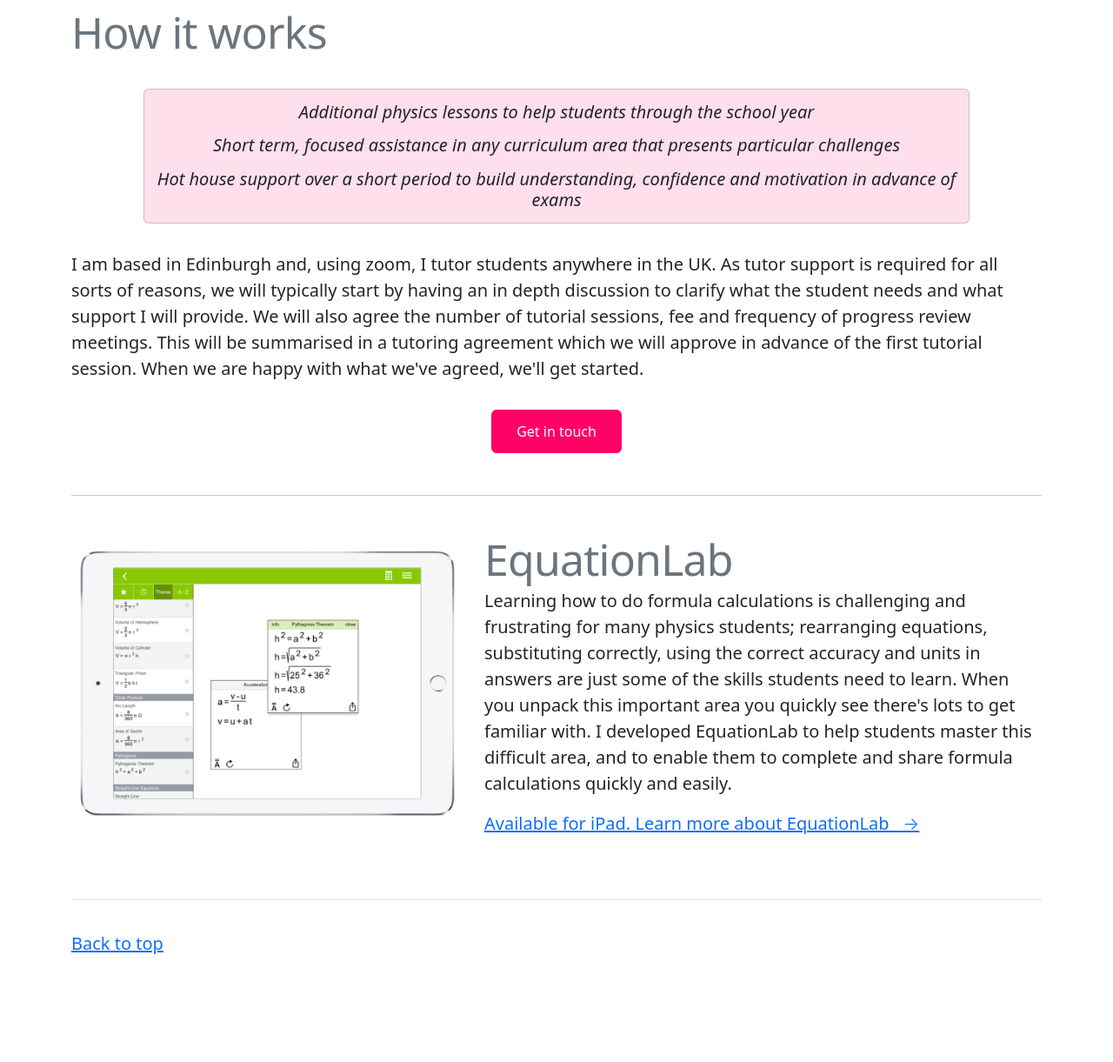
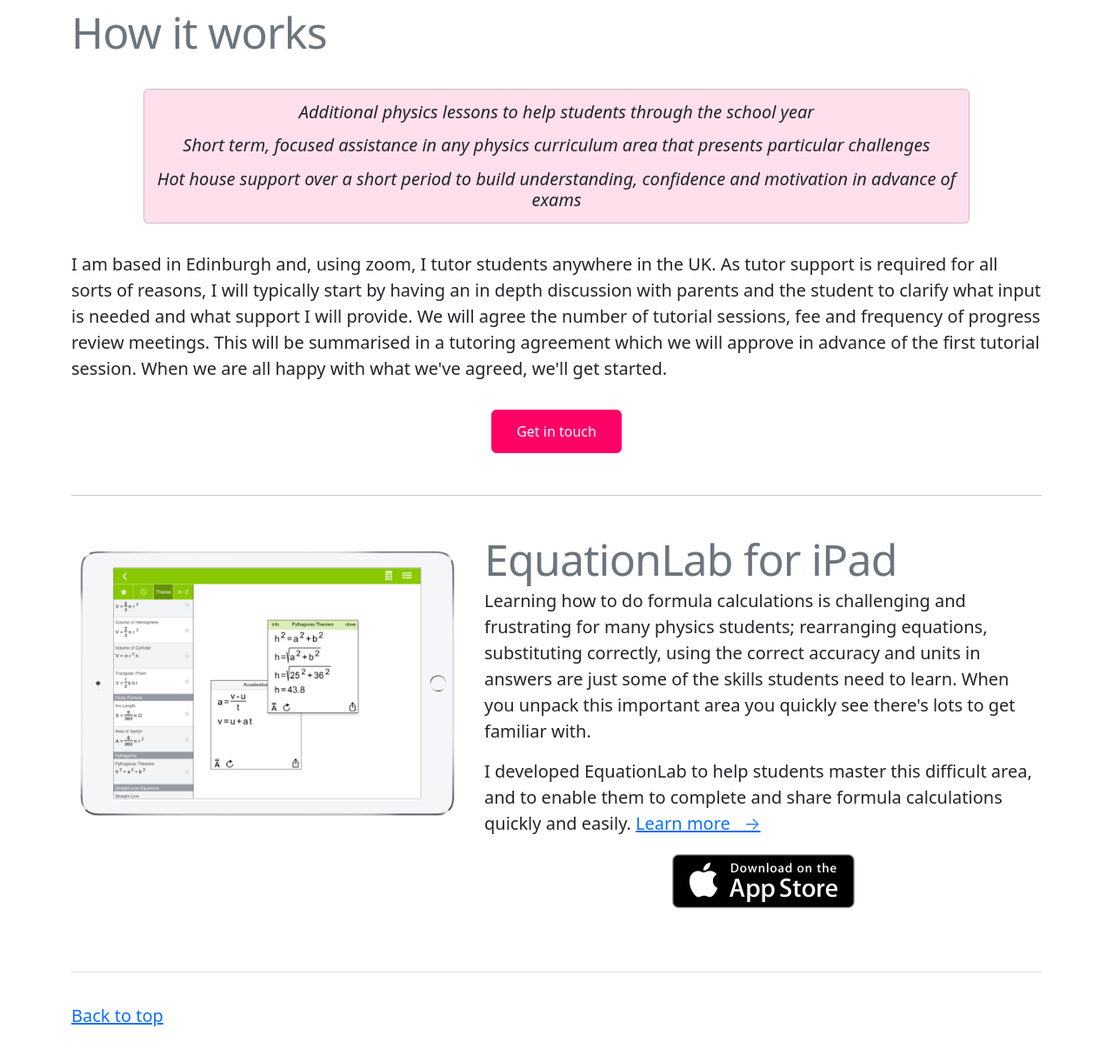
Before and after one commit to rob-code/tutoring_site, a plain HTML site: page index.html in a window 1280 px wide. Shown: the part 2716-3937 px from the top of the page at 87% size. Drawn offline with nearby package versions, Linux system fonts and the light colour scheme.

Commit message:
clean up

```diff
--- a/css/tutor.css
+++ b/css/tutor.css
@@ -136,6 +136,25 @@
         width: 5em;
         height:  5em;
       }
+
+
+
+
+
+
+.purchase-button-container {
+  padding-top: 10px;
+}
+img.purchase-button {
+      width: 210px;
+      height:63px;
+      margin-top: 20px;
+      display: block;
+        margin-left: auto;
+        margin-right: auto;
+}
+
+
 
 /* ******************** contact us and thank you pages ******************** */
 
--- a/index.html
+++ b/index.html
@@ -57,7 +57,7 @@
     <div class="row featurette" style="padding-top:1em;">
       <div class="col-md-7">
         <h2 class="fw-normal lh-1"><span class="text-muted featurette-heading">About</span></h2>
-        <p class="lead">Robert Brice has 18 years classroom experience teaching all levels of the high school physics curriculum and is a Chartered Physics Teacher. He taught in James Gillespie's High School (JGHS), Edinburgh which regularly achieved excellent results in physics and is ranked highly in national league tables. He led the Advanced Higher Physics programme in JGHS, trained teachers in the Thinking Science cognitive acceleration programme, and was involved in several initiatives exploring using the use of digital technology in learning.</p>
+        <p class="lead">Robert Brice has 18 years classroom experience teaching all levels of the high school physics curriculum and is a Chartered Physics Teacher. He taught in James Gillespie's High School (JGHS), Edinburgh which regularly achieved excellent results in physics and is ranked highly in national league tables. He led the Advanced Higher Physics programme in JGHS, trained teachers in the Thinking Science cognitive acceleration programme, and was involved in several initiatives exploring how digital technology could be used to support learning.</p>
         <p class="lead">Robert qualified as a teacher in 2000 at Edinburgh University following a successful career in renewable energy with BP in London and Sydney, and as a self employed energy and environmental consultant.</p>
         <p class="lead">In addition to his PGCE, Robert has a BSc (Hons) in Physics from St Andrews University and a Masters in Environmental Management (Distinction). His interests include sailing, playing guitar, cycling and sculpture.</p>
       </div>
@@ -80,7 +80,7 @@
     <div class="card-body">
       <ul class="ul-styles">
       <li class="li-style">Additional physics lessons to help students through the school year</li>
-      <ii class="li-style">Short term, focused assistance in any curriculum area that presents particular challenges</li>
+      <ii class="li-style">Short term, focused assistance in any physics curriculum area that presents particular challenges</li>
       <li class="li-style">Hot house support over a short period to build understanding, confidence and motivation in advance of exams</li>
 
 <!-- <i class="bi-check check-icon"></i> -->
@@ -90,7 +90,7 @@
     </div>
     <div class="col-sm-1"></div>
 
-        <p class="lead">I am based in Edinburgh and, using zoom, I tutor students anywhere in the UK. As tutor support is required for all sorts of reasons, we will typically start by having an in depth discussion to clarify what the student needs and what support I will provide. We will also agree the number of tutorial sessions, fee and frequency of progress review meetings. This will be summarised in a tutoring agreement which we will approve in advance of the first tutorial session. When we are happy with what we've agreed, we'll get started.</p>
+        <p class="lead">I am based in Edinburgh and, using zoom, I tutor students anywhere in the UK. As tutor support is required for all sorts of reasons, I will typically start by having an in depth discussion with parents and the student to clarify what input is needed and what support I will provide. We will agree the number of tutorial sessions, fee and frequency of progress review meetings. This will be summarised in a tutoring agreement which we will approve in advance of the first tutorial session. When we are all happy with what we've agreed, we'll get started.</p>
     </div>
 
 
@@ -105,9 +105,24 @@
 
     <div class="row featurette">
       <div class="col-md-7 order-md-2">
-        <h2 class="fw-normal lh-1"><span class="featurette-heading text-muted">EquationLab</span></h2>
-        <p class="lead">Learning how to do formula calculations is challenging and frustrating for many physics students; rearranging equations, substituting correctly, using the correct accuracy and units in answers are just some of the skills students need to learn. When you unpack this important area you quickly see there's lots to get familiar with. I developed EquationLab to help students master this difficult area, and to enable them to complete and share formula calculations quickly and easily.</p>
-        <a class="lead" href="https://equationlab.net" target="_blank">Available for iPad. Learn more about EquationLab &nbsp; &#8594;</a>
+        <h2 class="fw-normal lh-1"><span class="featurette-heading text-muted">EquationLab for iPad</span></h2>
+        <p class="lead">Learning how to do formula calculations is challenging and frustrating for many physics students; rearranging equations, substituting correctly, using the correct accuracy and units in answers are just some of the skills students need to learn. When you unpack this important area you quickly see there's lots to get familiar with.</p>
+        <p class="lead">I developed EquationLab to help students master this difficult area, and to enable them to complete and share formula calculations quickly and easily.
+        <a class="lead" href="https://equationlab.net" target="_blank">Learn more &nbsp; &#8594;</a></p>
+
+
+
+        <a href="https://itunes.apple.com/us/app/equationlab/id1003811258?ls=1&amp;mt=8" target="_blank"><img class="purchase-button" src="images/appstore.png" alt="Download EquationLab maths and physics app for iPad from the app store" title="Download EquationLab for iPad"></img></a>
+
+
+
+
+
+
+
+
+
+
       </div>
       <div class="col-md-5 order-md-1">
         <img class="img-fluid rounded" alt="ipad with equationlab on screen" src="images/equationlab.png"/>
```
Also changed, not shown: images/appstore.png (added), 2 other files.
